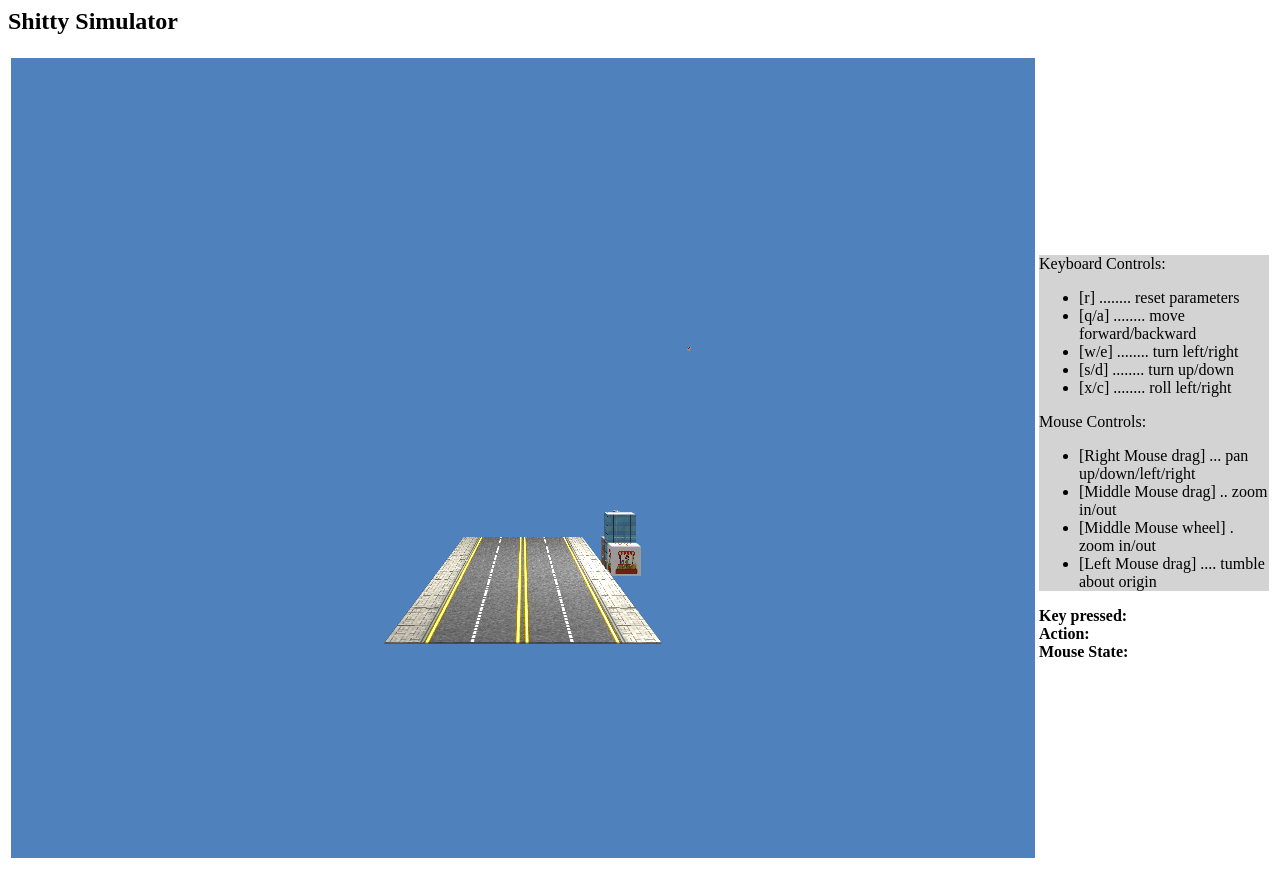
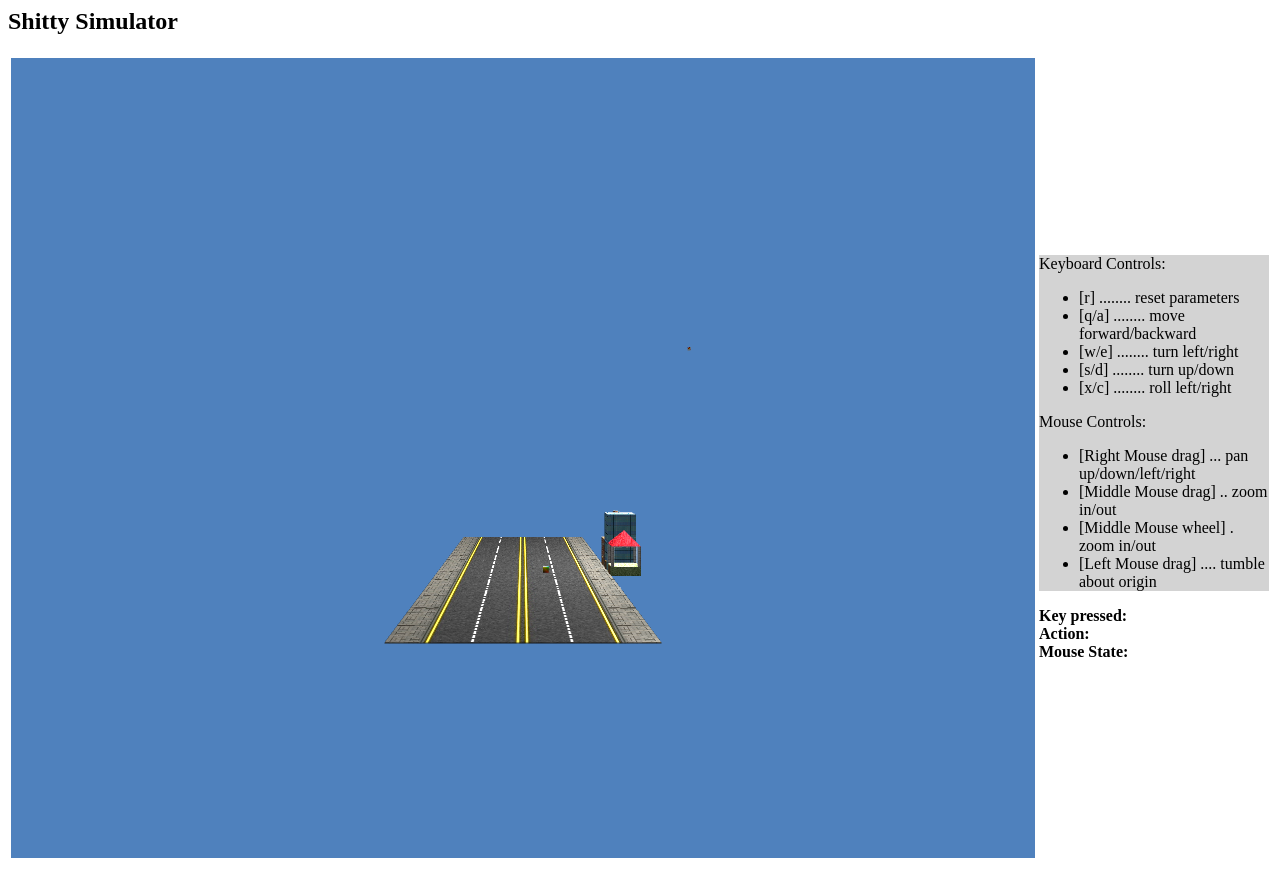
Before and after one commit to TrifectaIII/GFX-Final-Project, a website: page City Simulator/public_html/Lab4Navigation_start/index.html in a window 1280 px wide. Drawn offline with Linux system fonts and the light colour scheme.

Commit message:
finished market, added little block to run around

```diff
--- a/City Simulator/public_html/Lab4Navigation_start/Lighting.js
+++ b/City Simulator/public_html/Lab4Navigation_start/Lighting.js
@@ -23,7 +23,7 @@ function Lighting() {
     this.diffuseColor = vec4(1.0,1.0,1.0,1.0);
     this.specularColor = vec4(1.0,1.0,1.0,1.0);
 
-    this.intensity = 3.0;
+    this.intensity = 2.0;
 
     // These are really material properties and belong with each individual object but
     // for now we will lump them in here and they will apply to all objects.
--- a/City Simulator/public_html/Lab4Navigation_start/geometry/Market.js
+++ b/City Simulator/public_html/Lab4Navigation_start/geometry/Market.js
@@ -4,10 +4,59 @@ function Market(){
 
 Market.prototype.drawMarket = function () {
     gl.uniform1f(uColorMode, 2);
+    greentex.activate();
     stack.push();
-    markettex.activate();
+    stack.multiply(scalem(1,0.3,1));
     stack.multiply(translate(0, 0.5, 0));
     gl.uniformMatrix4fv(uModel_view, false, flatten(stack.top()));
     Shapes.drawPrimitive(Shapes.cube);
     stack.pop();
+
+    poletex.activate();
+    stack.push();
+    stack.multiply(translate(0,0.5,0));
+    stack.push();
+    stack.multiply(translate(0.45,0.15,0.45));
+    stack.multiply(scalem(0.1,0.7,0.1));
+    gl.uniformMatrix4fv(uModel_view, false, flatten(stack.top()));
+    Shapes.drawPrimitive(Shapes.cube);
+    stack.pop();
+    stack.push();
+    stack.multiply(translate(-0.45,0.15,0.45));
+    stack.multiply(scalem(0.1,0.7,0.1));
+    gl.uniformMatrix4fv(uModel_view, false, flatten(stack.top()));
+    Shapes.drawPrimitive(Shapes.cube);
+    stack.pop();
+    stack.push();
+    stack.multiply(translate(0.45,0.15,-0.45));
+    stack.multiply(scalem(0.1,0.7,0.1));
+    gl.uniformMatrix4fv(uModel_view, false, flatten(stack.top()));
+    Shapes.drawPrimitive(Shapes.cube);
+    stack.pop();
+    stack.push();
+    stack.multiply(translate(-0.45,0.15,-0.45));
+    stack.multiply(scalem(0.1,0.7,0.1));
+    gl.uniformMatrix4fv(uModel_view, false, flatten(stack.top()));
+    Shapes.drawPrimitive(Shapes.cube);
+    stack.pop();
+    stack.pop();
+
+
+    tenttex.activate();
+    stack.push();
+    stack.multiply(translate(0,1,0));
+    gl.uniformMatrix4fv(uModel_view, false, flatten(stack.top()));
+    Shapes.drawPrimitive(Shapes.pyramid);
+    stack.pop();
+
+    gl.uniform1f(uColorMode, 1);
+    gl.uniform4fv(uColor, vec4(0.505, 0.360, 0.215,1));
+    stack.push();
+    stack.multiply(translate(-0.48,0,0));
+    stack.multiply(scalem(0.1,0.3,0.3));
+    stack.multiply(translate(0, 0.5, 0));
+    gl.uniformMatrix4fv(uModel_view, false, flatten(stack.top()));
+    Shapes.drawPrimitive(Shapes.cube);
+    stack.pop();
+
 };
--- /dev/null
+++ b/City Simulator/public_html/Lab4Navigation_start/geometry/Pyramid.js
@@ -0,0 +1,105 @@
+
+function Pyramid() {
+
+    this.name = "pyramid";
+
+    this.numVertices = 18;
+    this.numTriangles = this.numVertices / 3;
+
+    this.vertices = [];
+    this.colors = [];
+    this.normals = [];
+    this.texCoords = [];
+
+    var scale = 1;
+    var scaleh = scale/2;
+
+    this.vertices.push(vec4(-scaleh,0,-scaleh,1));
+    this.vertices.push(vec4(scaleh,0,-scaleh,1));
+    this.vertices.push(vec4(scaleh,0,scaleh,1));
+
+    this.texCoords.push(vec2(0,0));
+    this.texCoords.push(vec2(1,0));
+    this.texCoords.push(vec2(1,1));
+
+    this.normals.push(vec4(0,-1,0,0));
+    this.normals.push(vec4(0,-1,0,0));
+    this.normals.push(vec4(0,-1,0,0));
+
+    this.vertices.push(vec4(-scaleh,0,-scaleh,1));
+    this.vertices.push(vec4(-scaleh,0,scaleh,1));
+    this.vertices.push(vec4(scaleh,0,scaleh,1));
+
+    this.texCoords.push(vec2(0,0));
+    this.texCoords.push(vec2(0,1));
+    this.texCoords.push(vec2(1,1));
+
+    this.normals.push(vec4(0,-1,0,0));
+    this.normals.push(vec4(0,-1,0,0));
+    this.normals.push(vec4(0,-1,0,0));
+
+
+
+
+
+
+
+
+
+    normalized = 0.707107;
+
+
+
+    this.vertices.push(vec4(scaleh,0,scaleh,1));
+    this.vertices.push(vec4(-scaleh,0,scaleh,1));
+    this.vertices.push(vec4(0,scaleh,0,1));
+
+    this.texCoords.push(vec2(1,1));
+    this.texCoords.push(vec2(0,1));
+    this.texCoords.push(vec2(0.5,0.5));
+
+    this.normals.push(vec4(0,normalized,normalized,0));
+    this.normals.push(vec4(0,normalized,normalized,0));
+    this.normals.push(vec4(0,normalized,normalized,0));
+
+    this.vertices.push(vec4(scaleh,0,scaleh,1));
+    this.vertices.push(vec4(scaleh,0,-scaleh,1));
+    this.vertices.push(vec4(0,scaleh,0,1));
+
+    this.texCoords.push(vec2(1,1));
+    this.texCoords.push(vec2(1,0));
+    this.texCoords.push(vec2(0.5,0.5));
+
+    this.normals.push(vec4(normalized,normalized,0,0));
+    this.normals.push(vec4(normalized,normalized,0,0));
+    this.normals.push(vec4(normalized,normalized,0,0));
+
+    this.vertices.push(vec4(-scaleh,0,-scaleh,1));
+    this.vertices.push(vec4(-scaleh,0,scaleh));
+    this.vertices.push(vec4(0,scaleh,0,1));
+
+    this.texCoords.push(vec2(0,0));
+    this.texCoords.push(vec2(0,1));
+    this.texCoords.push(vec2(0.5,0.5));
+
+    this.normals.push(vec4(-normalized,normalized,0,0));
+    this.normals.push(vec4(-normalized,normalized,0,0));
+    this.normals.push(vec4(-normalized,normalized,0,0));
+
+    this.vertices.push(vec4(-scaleh,0,-scaleh,1));
+    this.vertices.push(vec4(scaleh,0,-scaleh,1));
+    this.vertices.push(vec4(0,scaleh,0,1));
+
+    this.texCoords.push(vec2(0,0));
+    this.texCoords.push(vec2(1,0));
+    this.texCoords.push(vec2(0.5,0.5));
+
+    this.normals.push(vec4(0,normalized,-normalized,0));
+    this.normals.push(vec4(0,normalized,-normalized,0));
+    this.normals.push(vec4(0,normalized,-normalized,0));
+
+    while (this.colors.length < this.vertices.length){
+        this.colors.push(vec4(1,1,1,1));
+    }
+
+}
--- a/City Simulator/public_html/Lab4Navigation_start/geometry/Shapes.js
+++ b/City Simulator/public_html/Lab4Navigation_start/geometry/Shapes.js
@@ -14,6 +14,7 @@ Shapes.cone = new Cone();
 Shapes.cylinder = new Cylinder();
 Shapes.disk = new Disk();
 Shapes.road = new Road();
+Shapes.pyramid = new Pyramid();
 //Shapes.robot = new Robot(0, 0, 0, 3);
 // TO DO: ADD OTHER SHAPES
 
@@ -23,6 +24,7 @@ Shapes.initShapes = function () {
     Shapes.initBuffers(Shapes.cylinder);
     Shapes.initBuffers(Shapes.disk);
     Shapes.initBuffers(Shapes.road);
+    Shapes.initBuffers(Shapes.pyramid);
     //Shapes.axis.initBuffer();
 };
 
--- a/City Simulator/public_html/Lab4Navigation_start/index.html
+++ b/City Simulator/public_html/Lab4Navigation_start/index.html
@@ -137,6 +137,7 @@
         <script type="text/javascript" src="geometry/Cone.js"></script>
         <script type="text/javascript" src="geometry/Cylinder.js"></script>
         <script type="text/javascript" src="geometry/Disk.js"></script>
+        <script type="text/javascript" src="geometry/Pyramid.js"></script>
         <script type="text/javascript" src="geometry/Robot.js"></script>
         <script type="text/javascript" src="geometry/Market.js"></script>
         <script type="text/javascript" src="geometry/Office.js"></script>
--- a/City Simulator/public_html/Lab4Navigation_start/render_scene.js
+++ b/City Simulator/public_html/Lab4Navigation_start/render_scene.js
@@ -19,9 +19,11 @@ var lighting = new Lighting();
 var lightAngleY = 5;
 var lightAngleX = 5;
 var program;
-var markettex;
 var officetex;
 var factorytex;
+var tenttex;
+var poletex;
+var greentex;
 
 window.onload = function init()
 {
@@ -56,7 +58,9 @@ window.onload = function init()
     greyscale = new Greyscale();
     imageTexture = new ImageTexture("../textures/test.jpg");
     road = new ImageTexture("../textures/Road.jpg");
-    markettex = new ImageTexture("../textures/market.jpg");
+    tenttex = new ImageTexture("../textures/tent.jpg");
+    poletex = new ImageTexture("../textures/pole.jpg");
+    greentex = new ImageTexture("../textures/green.jpg");
     officetex = new ImageTexture("../textures/office.jpg");
     factorytex = new ImageTexture("../textures/factory.jpg");
 
@@ -89,7 +93,13 @@ function shaderSetup() {
     uColorMode = gl.getUniformLocation(program, "uColorMode");
 }
 
+var zdir = true;
+var xdir = true;
+var xco = 0;
+var zco = 0;
 
+var zbar = 10;
+var xbar = 3;
 
 function render()
 {
@@ -106,7 +116,7 @@ function render()
     stack.push();
     var rotatex = rotateX(lightAngleX);
     var rotatey = rotateY(lightAngleY);
-    var rotatexy = mult(rotatex, rotatey);
+    var rotatexy = mult(rotatey, rotatex);
 
 
     var rotate = mult(rotatexy, lighting.light_position);
@@ -115,11 +125,6 @@ function render()
     var lpos = mult(viewMat,rotate);
     gl.uniform4fv(uLight_position, lpos);
 
-
-
-    // Need these 2 lines since camera is sitting at origin.
-    // Without them, you would be sitting inside the cube.
-    // REMOVE once camera controls are working
     stack.multiply(rotateY(lightAngleY));
     stack.multiply(rotateX(lightAngleX));
     stack.multiply(translate(lighting.light_position[0], lighting.light_position[1], lighting.light_position[2]));
@@ -159,4 +164,33 @@ function render()
     fac = new Factory();
     fac.drawFactory();
     stack.pop();
+
+
+    if (Math.abs(xco) > xbar){
+        xdir = !xdir;
+    }
+    if (Math.abs(zco) > zbar){
+        zdir = !zdir;
+    }
+
+    if (xdir){
+        xco = xco + 0.1;
+    } else {
+        xco = xco - 0.1;
+    }
+
+
+    if (zdir){
+        zco = zco + 0.1;
+    } else {
+        zco = zco - 0.1;
+    }
+
+    gl.uniform1f(uColorMode, 0);
+    stack.push();
+    stack.multiply(translate(xco,0.1,zco));
+    stack.multiply(scalem(0.2,0.2,0.2));
+    gl.uniformMatrix4fv(uModel_view, false, flatten(stack.top()));
+    Shapes.drawPrimitive(Shapes.cube);
+    stack.pop();
 }
```
Also changed, not shown: City Simulator/nbproject/private/private.xml (+4 -5 lines), City Simulator/public_html/textures/green.jpg (added), City Simulator/public_html/textures/pole.jpg (added), City Simulator/public_html/textures/tent.jpg (added).
